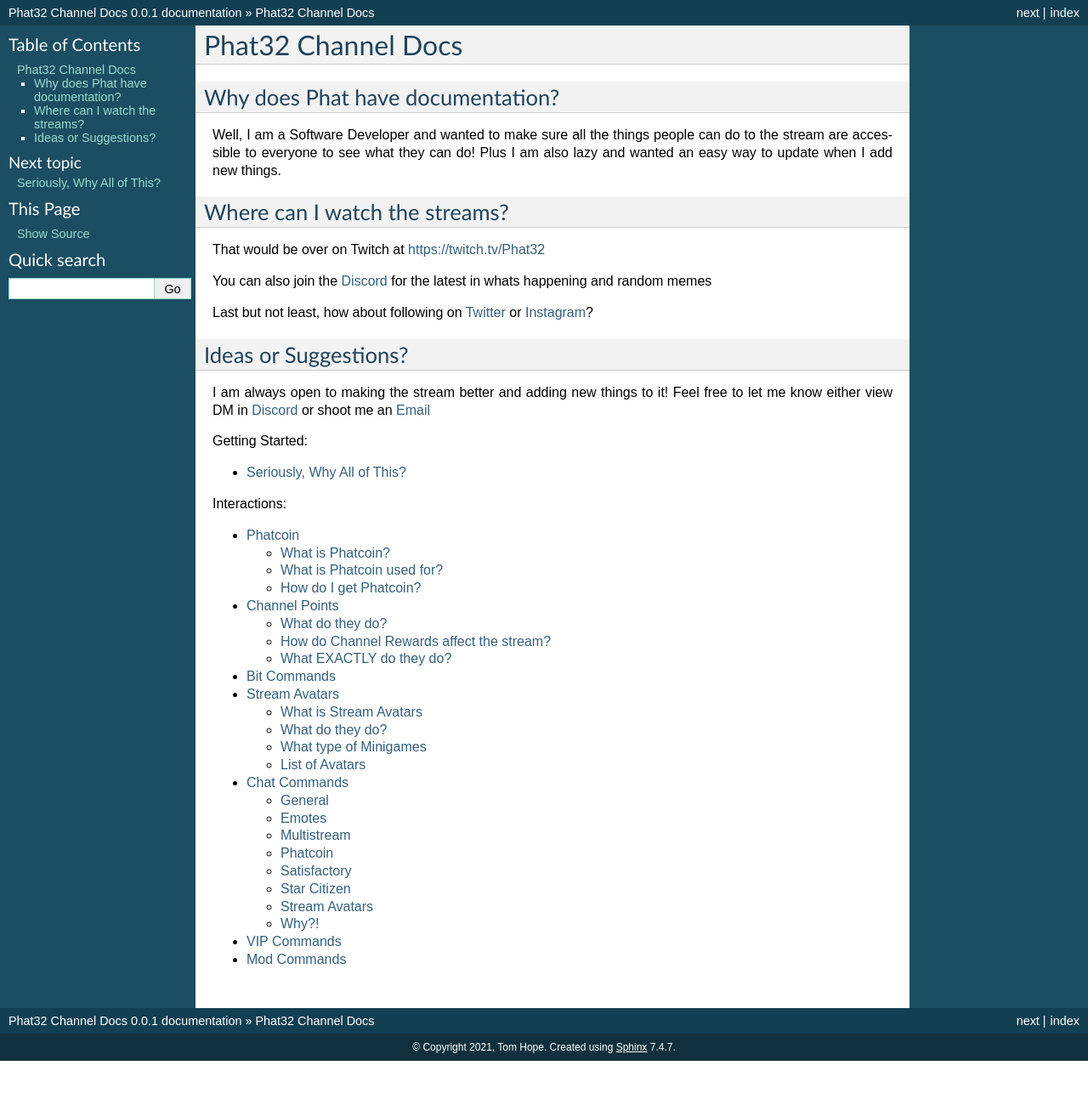
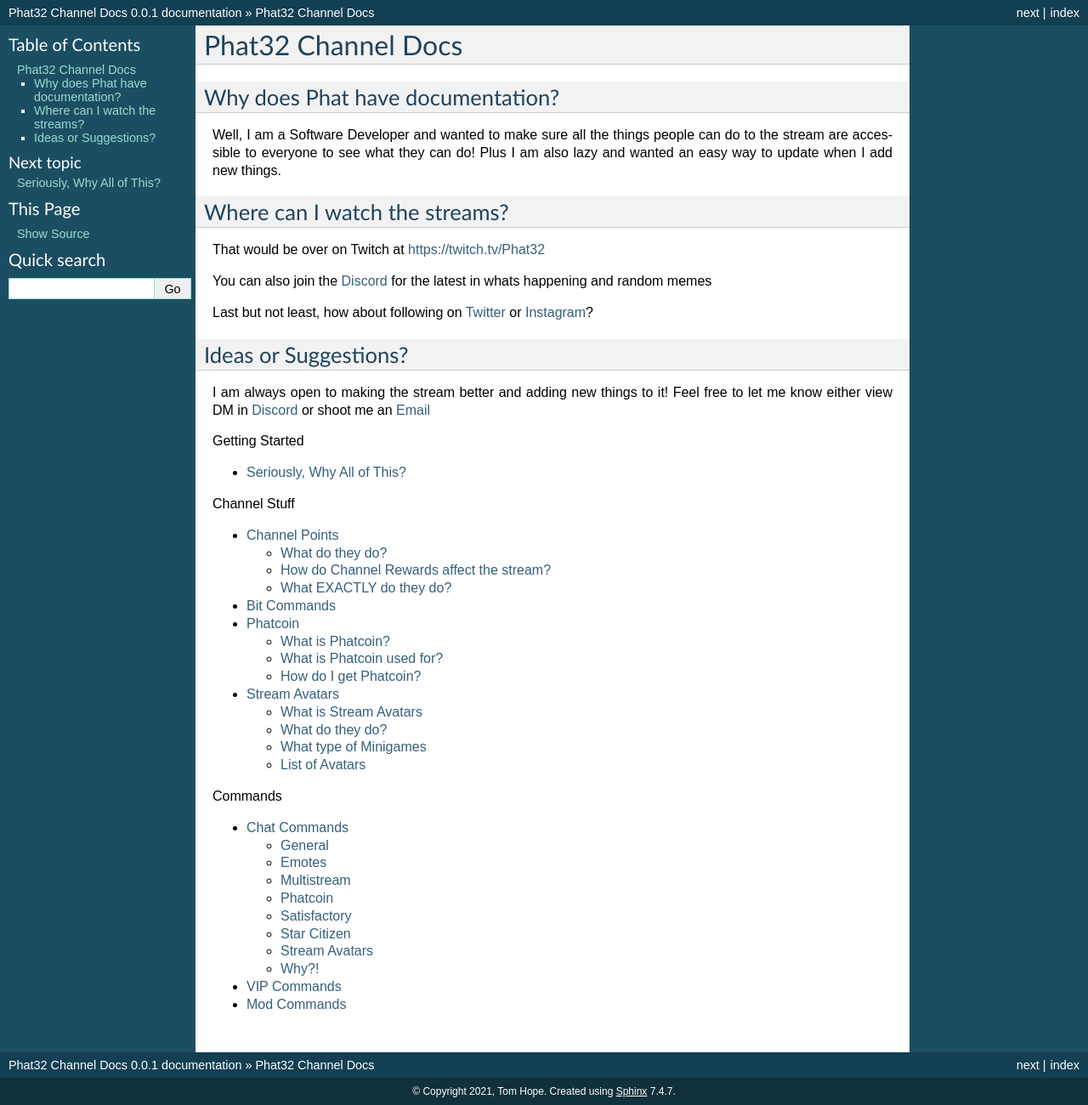
Before and after one commit to YukiSkyex0/Struggle-Bus-Channel-Docs, a Sphinx documentation site: the page built from docs/index.rst, in a window 1280 px wide. Shown: the whole page at 85% size. Built offline with Sphinx 7.4.7, drawn with Linux system fonts in a browser that asks for light colours; before the commit the page ends 1248 px from its top, so only the background shows below that.

Commit message:
Moved links around

```diff
--- a/docs/index.rst
+++ b/docs/index.rst
@@ -33,18 +33,23 @@
 
 .. toctree::
    :maxdepth: 2
-   :caption: Getting Started:
+   :caption: Getting Started
 
    pages/Getting Started
 
 .. toctree::
    :maxdepth: 2
-   :caption: Interactions:
+   :caption: Channel Stuff
 
-   pages/Phatcoin
    pages/Channel Points
    pages/Bits
+   pages/Phatcoin
    pages/Stream Avatars
+
+.. toctree::
+   :maxdepth: 2
+   :caption: Commands
+
    commands/Commands
    commands/Vip Commands
    commands/Mod Commands
```
